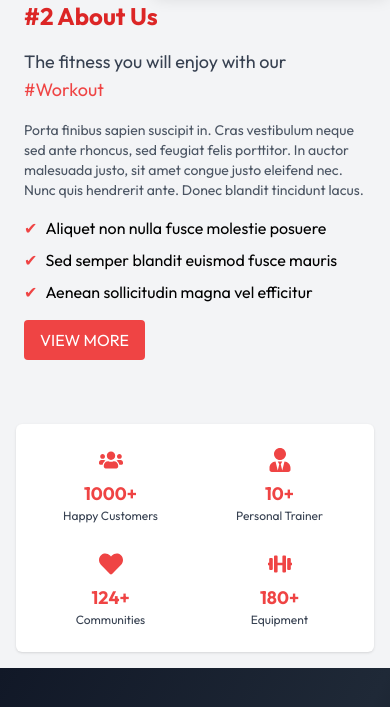
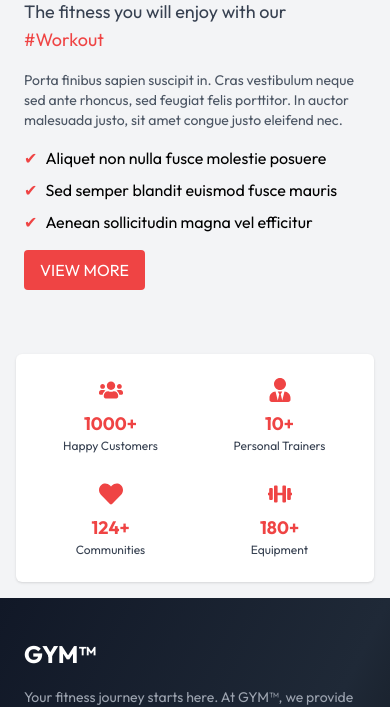
Before and after one commit to Reyanshrai/Project_React, a React (Vite) app in the folder Frontend/: page /about in a window 390 px wide. Shown: the part 396-1103 px from the top of the page. Built offline with nearby package versions, Linux system fonts and the light colour scheme; no server answers.

Commit message:
Refactor About page layout and improve image handling for better responsiveness and organization.

```diff
--- a/Frontend/src/pages/about.jsx
+++ b/Frontend/src/pages/about.jsx
@@ -2,23 +2,21 @@ import { FaUsers, FaUserTie, FaHeart, FaDumbbell } from "react-icons/fa";
 
 const About = () => {
   return (
-    <>
-      {/* <Navbar /> */}
     <div className="bg-gray-100 p-4 sm:p-6 mt-14">
       <div className="max-w-7xl mx-auto">
         {/* About Us Section */}
         <div className="grid grid-cols-1 lg:grid-cols-2 gap-6 sm:gap-8 items-center">
           {/* Left Section - Images */}
-            <div className="relative h-[300px] sm:h-[400px] md:h-[450px]">
+          <div className="relative h-auto">
             <img
               src="/images/aboutimg1.png"
               alt="Fitness 1"
-                className="rounded-md w-full h-auto object-cover shadow-lg hover:scale-105 transition-all duration-700 max-h-[250px] sm:max-h-[350px] md:max-h-none"
+              className="rounded-md w-full object-cover shadow-lg hover:scale-105 transition-all duration-700 max-h-[250px] sm:max-h-[350px] md:max-h-none"
             />
             <img
               src="/images/aboutimg2.png"
               alt="Fitness 2"
-                className="rounded-md w-2/3 h-[150px] sm:h-[200px] object-cover shadow-lg absolute bottom-0 right-0 transform translate-x-4 sm:translate-x-8 translate-y-4 sm:translate-y-8 hover:scale-105 transition-all duration-700"
+              className="rounded-md w-2/3 object-cover shadow-lg absolute bottom-0 right-0 transform translate-x-4 sm:translate-x-8 translate-y-4 sm:translate-y-8 hover:scale-105 transition-all duration-700"
             />
           </div>
 
@@ -32,24 +30,20 @@ const About = () => {
             <p className="text-sm sm:text-base text-gray-600">
               Porta finibus sapien suscipit in. Cras vestibulum neque sed ante
               rhoncus, sed feugiat felis porttitor. In auctor malesuada justo,
-                sit amet congue justo eleifend nec. Nunc quis hendrerit ante.
-                Donec blandit tincidunt lacus.
+              sit amet congue justo eleifend nec.
             </p>
 
             {/* Checkmarks Section */}
             <ul className="space-y-2">
-                <li className="flex items-center">
-                  <span className="text-red-500 mr-2">✔</span> Aliquet non nulla
-                  fusce molestie posuere
+              {[
+                "Aliquet non nulla fusce molestie posuere",
+                "Sed semper blandit euismod fusce mauris",
+                "Aenean sollicitudin magna vel efficitur",
+              ].map((text, index) => (
+                <li key={index} className="flex items-center">
+                  <span className="text-red-500 mr-2">✔</span> {text}
                 </li>
-                <li className="flex items-center">
-                  <span className="text-red-500 mr-2">✔</span> Sed semper
-                  blandit euismod fusce mauris
-                </li>
-                <li className="flex items-center">
-                  <span className="text-red-500 mr-2">✔</span> Aenean
-                  sollicitudin magna vel efficitur
-                </li>
+              ))}
             </ul>
 
             {/* View More Button */}
@@ -61,30 +55,21 @@ const About = () => {
 
         {/* Statistics Section */}
         <div className="mt-16 sm:mt-24 md:mt-32 grid grid-cols-2 md:grid-cols-4 gap-3 sm:gap-4 text-center bg-white p-4 sm:p-6 rounded-md shadow">
-            <div className="flex flex-col items-center hover:scale-105 transition-all duration-700 p-2 sm:p-4">
-              <FaUsers className="text-red-500 text-2xl sm:text-4xl mb-2" />
-              <p className="text-lg sm:text-2xl font-bold text-red-500">1000+</p>
-              <p className="text-xs sm:text-sm md:text-base text-gray-700">Happy Customers</p>
+          {[
+            { icon: <FaUsers />, number: "1000+", text: "Happy Customers" },
+            { icon: <FaUserTie />, number: "10+", text: "Personal Trainers" },
+            { icon: <FaHeart />, number: "124+", text: "Communities" },
+            { icon: <FaDumbbell />, number: "180+", text: "Equipment" },
+          ].map((item, index) => (
+            <div key={index} className="flex flex-col items-center hover:scale-105 transition-all duration-700 p-2 sm:p-4">
+              <div className="text-red-500 text-2xl sm:text-4xl mb-2">{item.icon}</div>
+              <p className="text-lg sm:text-2xl font-bold text-red-500">{item.number}</p>
+              <p className="text-xs sm:text-sm md:text-base text-gray-700">{item.text}</p>
             </div>
-            <div className="flex flex-col items-center hover:scale-105 transition-all duration-700 p-2 sm:p-4">
-              <FaUserTie className="text-red-500 text-2xl sm:text-4xl mb-2" />
-              <p className="text-lg sm:text-2xl font-bold text-red-500">10+</p>
-              <p className="text-xs sm:text-sm md:text-base text-gray-700">Personal Trainer</p>
-            </div>
-            <div className="flex flex-col items-center hover:scale-105 transition-all duration-700 p-2 sm:p-4">
-              <FaHeart className="text-red-500 text-2xl sm:text-4xl mb-2" />
-              <p className="text-lg sm:text-2xl font-bold text-red-500">124+</p>
-              <p className="text-xs sm:text-sm md:text-base text-gray-700">Communities</p>
-            </div>
-            <div className="flex flex-col items-center hover:scale-105 transition-all duration-700 p-2 sm:p-4">
-              <FaDumbbell className="text-red-500 text-2xl sm:text-4xl mb-2" />{" "}
-              <p className="text-lg sm:text-2xl font-bold text-red-500">180+</p>
-              <p className="text-xs sm:text-sm md:text-base text-gray-700">Equipment</p>
+          ))}
         </div>
       </div>
     </div>
-      </div>
-    </>
   );
 };
 
```
Lines whose indentation alone changed are shown as unchanged.
